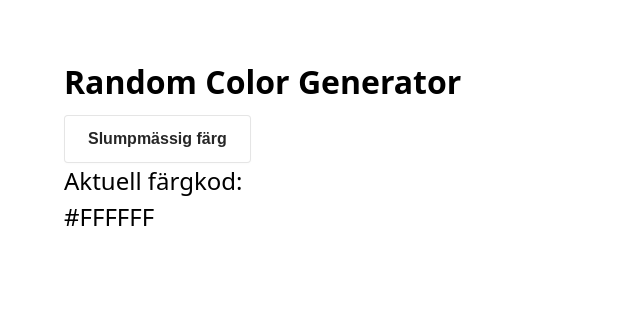
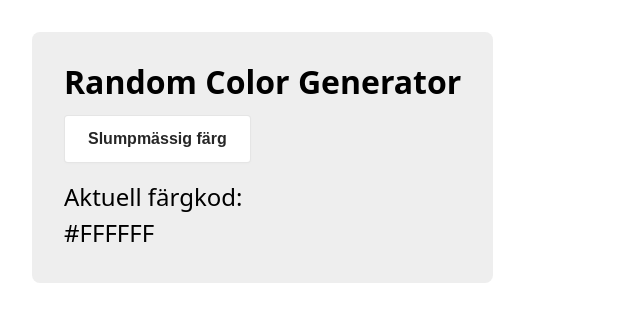
Before and after one commit to Peter-WebDev/random-color-generator, a React (Vite) app: page / in a window 1280 px wide. Shown: the top 322 px of the page, without its empty margins (0-640 px from the left). Built offline with nearby package versions, Linux system fonts and the light colour scheme.

Commit message:
Update App.css to adjust h1 padding and modify content-container background color

```diff
--- a/src/styles/App.css
+++ b/src/styles/App.css
@@ -6,7 +6,6 @@ body {
 h1 {
   text-wrap: balance;
   line-height: 1.1;
-  padding-bottom: 0.5em;
 }
 
 h1,
@@ -17,6 +16,10 @@ p {
 p {
   font-size: 1.5rem;
   line-height: 1.5;
+}
+
+button.random-color-button {
+  margin-block: 1em;
 }
 
 .color-background {
@@ -30,7 +33,7 @@ p {
 }
 
 .content-container {
-  background-color: rgba(255, 255, 255, 0.3);
+  background-color: rgba(200, 200, 200, 0.3);
   padding: 2rem;
   border-radius: 0.5rem;
 }
```
